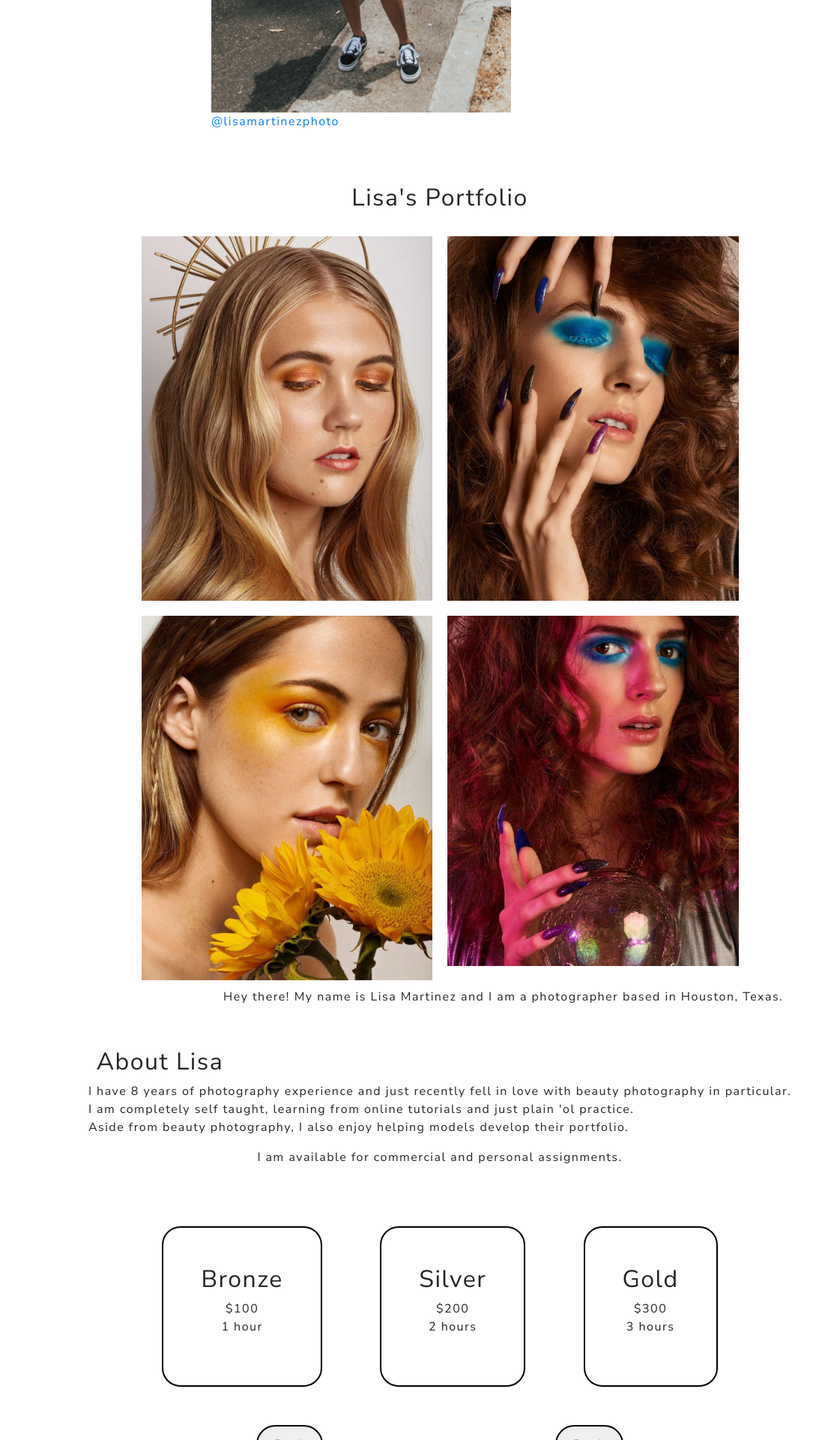
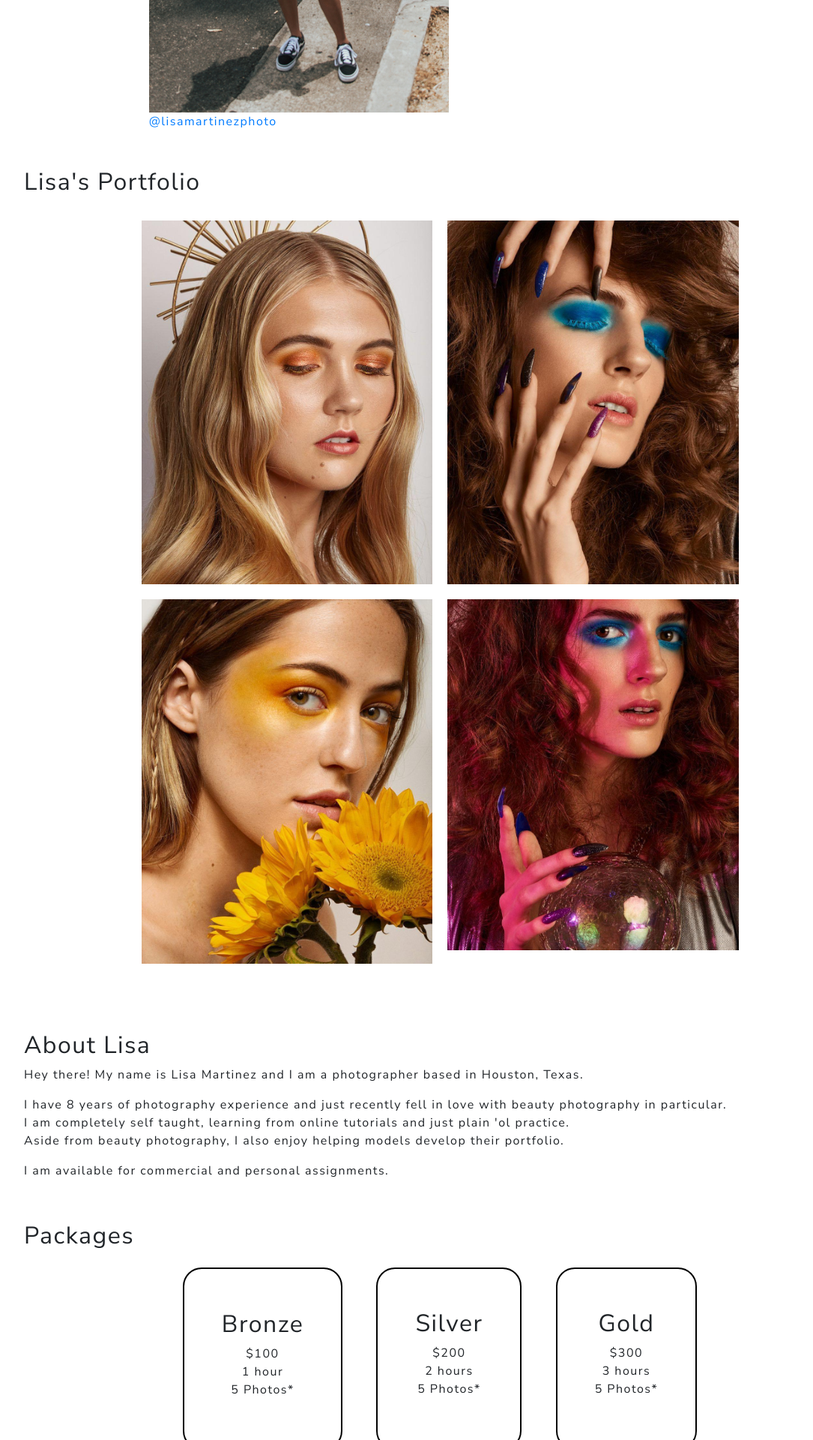
Before and after one commit to nabilahsan/shoot-mvp, a PHP site: page /lisa.html in a window 1280 px wide. Shown: the part 600-2520 px from the top of the page at 75% size, without its empty margins (53-1138 px from the left). Run offline with PHP 8.4, Linux system fonts and the light colour scheme; some libraries are stand-ins or nearby versions.

Commit message:
made important changes to lisa's profile
Signed-off-by: nabilahsan <nabilahsan95@gmail.com>

```diff
--- a/lisa.html
+++ b/lisa.html
@@ -74,7 +74,7 @@
                 <h1>Lisa Martinez</h1>
                 <hr id="line">
                 <p>Portraits, Beauty,</p>
-                <p>Fashion, Editorial</p>
+                <p>Fashion, Editorial.</p>
                 <br>
                 <p>Price: $100 per hour</p>
                 <p>Location: Houston, TX.</p>
@@ -116,23 +116,27 @@
         <p>
             Hey there! My name is Lisa Martinez and I am a photographer based in Houston, Texas. </p>
         <p>
-            I have 8 years of photography experience and just recently fell in love with beauty photography in particular. <br>I am completely self taught, learning from online tutorials and just plain 'ol practice. <br>Aside from beauty photography, I also enjoy helping models develop their portfolio.
+            I have 8 years of photography experience and just recently fell in love with beauty photography in
+            particular. <br>I am completely self taught, learning from online tutorials and just plain 'ol practice.
+            <br>Aside from beauty photography, I also enjoy helping models develop their portfolio.
         </p>
 
         <p>
             I am available for commercial and personal assignments.
         </p>
     </div>
-    <div id="packages" class="container-fluid">
+
+    <div id="main" class="container">
+        <h2>Packages</h2>
+        <div id="packages" class="container-fluid">
             <div id="p1">
                 <!-- Package 1 -->
                 <h2>Bronze</h2>
                 <ul class="list-unstyled">
-
                     <li>$100</li>
                     <li>1 hour</li>
-                    <!-- <li>10 Photos</li>
-                    <li>1 Location</li> -->
+                    <li>5 Photos*</li>
+                    <!-- <li>1 Location</li> -->
                 </ul>
             </div>
             <div id="p1">
@@ -141,8 +145,8 @@
                 <ul class="list-unstyled">
                     <li>$200</li>
                     <li>2 hours</li>
-                    <!-- <li>20 Photos</li>
-                    <li>1 Location</li> -->
+                    <li>5 Photos*</li>
+                    <!-- <li>1 Location</li> -->
                 </ul>
             </div>
             <div id="p1">
@@ -151,11 +155,14 @@
                 <ul class="list-unstyled">
                     <li>$300</li>
                     <li>3 hours</li>
-                    <!-- <li>35 Photos</li>
-                    <li>3 Location</li> -->
+                    <li>5 Photos*</li>
+                    <!-- <li>3 Location</li> -->
                 </ul>
             </div>
         </div>
+
+        <p id="note">*All images are retouched. Any additional images are $25</p>
+    </div>
 
     <div id="backb" class="container">
 
--- a/resources/css/profile.css
+++ b/resources/css/profile.css
@@ -19,19 +19,13 @@ a:hover {
 
 body {
     background-color: white;
-  }
+}
 
-  .container {
-    display: flex;
-    flex-direction: row;
-    flex-wrap: wrap;
-    justify-content: center;
-  }
+ul,
+li {
+    list-style-type: none;
+}
 
-  ul,
-  li {
-    list-style-type: none;
-  }
 nav {
     background-color: white;
     box-shadow: 3px 0px 8px #707070;
@@ -124,6 +118,7 @@ nav {
 #portfolio {
     margin-top: 50px;
 }
+
 #images {
     display: flex;
     flex-direction: row;
@@ -143,12 +138,14 @@ nav {
 #about h2 {
     margin-top: 80px;
 }
-
+#main h2 {
+    margin-top: 5%;
+}
 #packages {
     display: flex;
     justify-content: space-evenly;
     flex-direction: row;
-    margin-top: 5%;
+    margin-top: 2%;
     padding-right: 15%;
     padding-left: 15%;
 }
@@ -161,6 +158,11 @@ nav {
 
 
 #packages div {
+    text-align: center;
+}
+
+#note {
+    margin-top: 2%;
     text-align: center;
 }
 
@@ -197,6 +199,7 @@ nav {
   ##Screen = 1281px to higher resolution desktops
 */
 @media (min-width: 1281px) {
+
     #back,
     #book2 {
         padding: 1% 2% 1% 2%;
@@ -208,6 +211,7 @@ nav {
   ##Screen = B/w 1025px to 1280px
 */
 @media (min-width: 1025px) and (max-width: 1280px) {
+
     #back,
     #book2 {
         padding: 1% 2% 1% 2%;
```
Also changed, not shown: lisabooking.html (+43 -48 lines), resources/css/form.css (+6 -1 lines).
